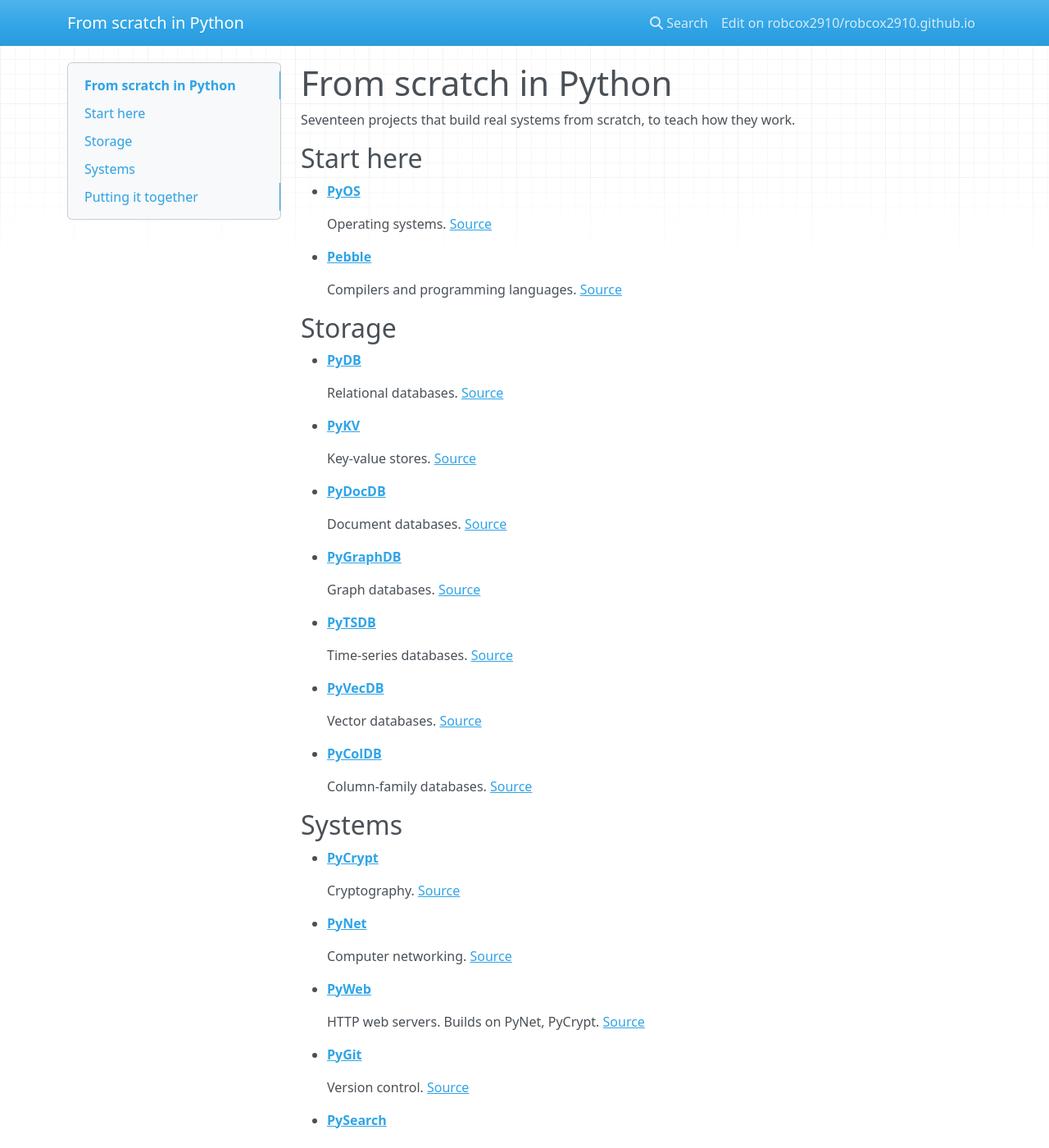
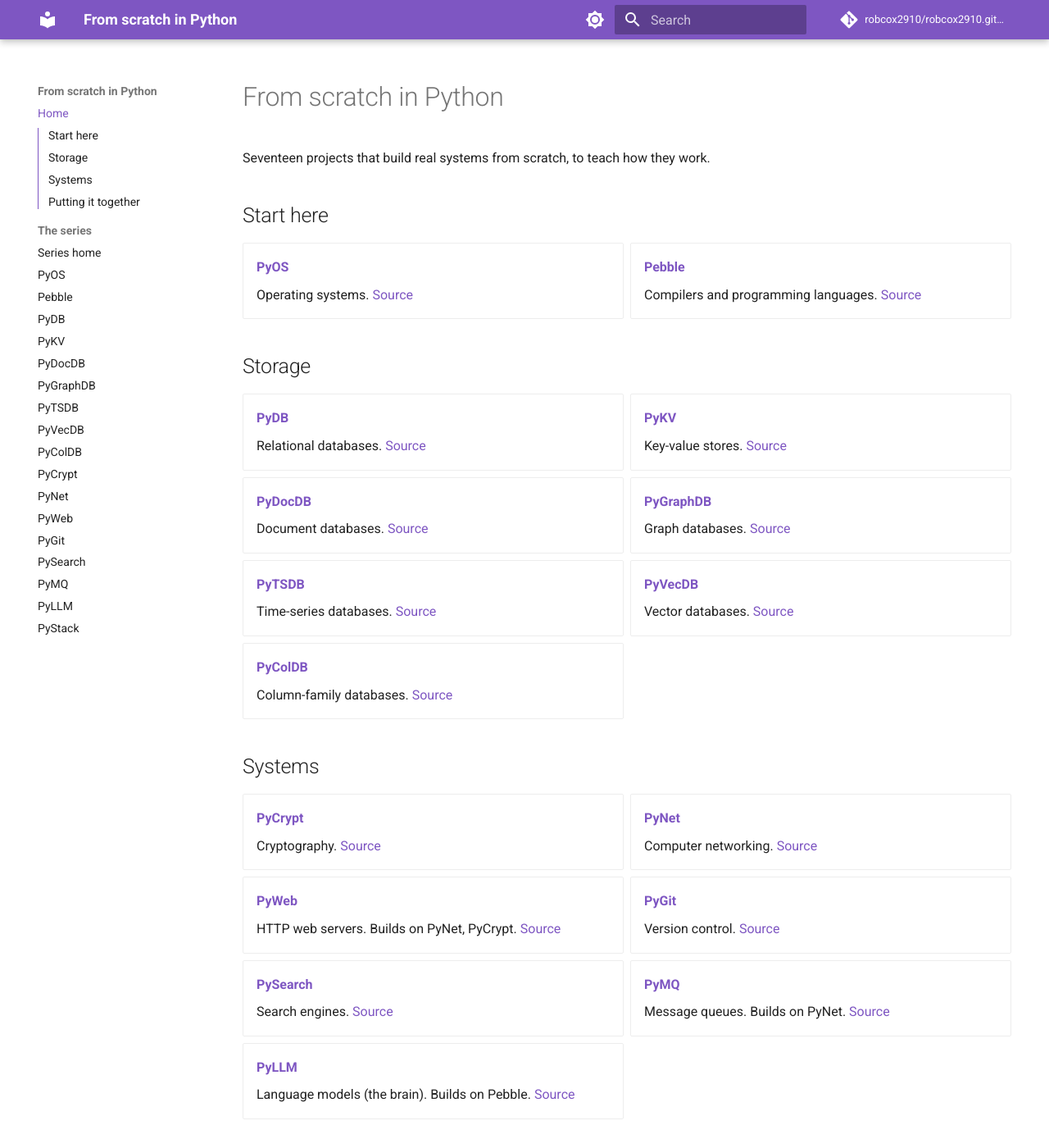
Before and after one commit to robcox2910/robcox2910.github.io, an MkDocs documentation site: the page built from docs/index.md, in a window 1280 px wide and 1400 px high. Shown: the whole window at 82% size. Built offline with MkDocs 1.6.1 and Material for MkDocs 9.7.7, drawn with Linux system fonts in a browser that asks for light colours; nearby versions of some CDN libraries; comment, search, counter and statistics services are not loaded; some of the changed text lies outside the part shown.

Commit message:
chore: sync the series home to the standard
Co-Authored-By: Claude Opus 5.5 <noreply@anthropic.com>

```diff
--- a/mkdocs.yml
+++ b/mkdocs.yml
@@ -4,6 +4,27 @@ repo_url: https://github.com/robcox2910/robcox2910.github.io
 repo_name: robcox2910/robcox2910.github.io
 
 # theme:start
+theme:
+  name: material
+  palette:
+    - scheme: default
+      primary: deep-purple
+      accent: amber
+      toggle:
+        icon: material/brightness-7
+        name: Switch to dark mode
+    - scheme: slate
+      primary: deep-purple
+      accent: amber
+      toggle:
+        icon: material/brightness-4
+        name: Switch to light mode
+  features:
+    - content.code.copy
+    - navigation.sections
+    - navigation.expand
+    - toc.integrate
+    - search.highlight
 # theme:end
 
 exclude_docs: |
@@ -20,4 +41,23 @@ markdown_extensions:
 nav:
   - Home: index.md
   # series-nav:start
+  - The series:
+      - Series home: https://robcox2910.github.io/
+      - PyOS: https://robcox2910.github.io/py-os/
+      - Pebble: https://robcox2910.github.io/pebble-lang/
+      - PyDB: https://robcox2910.github.io/pydb/
+      - PyKV: https://robcox2910.github.io/pykv/
+      - PyDocDB: https://robcox2910.github.io/pydoc-db/
+      - PyGraphDB: https://robcox2910.github.io/pygraphdb/
+      - PyTSDB: https://robcox2910.github.io/pytsdb/
+      - PyVecDB: https://robcox2910.github.io/pyvecdb/
+      - PyColDB: https://robcox2910.github.io/pycoldb/
+      - PyCrypt: https://robcox2910.github.io/pycrypt/
+      - PyNet: https://robcox2910.github.io/pynet/
+      - PyWeb: https://robcox2910.github.io/pyweb/
+      - PyGit: https://robcox2910.github.io/pygit/
+      - PySearch: https://robcox2910.github.io/pysearch/
+      - PyMQ: https://robcox2910.github.io/pymq/
+      - PyLLM: https://robcox2910.github.io/pyllm/
+      - PyStack: https://robcox2910.github.io/pystack/
   # series-nav:end
```
Also changed, not shown: .pre-commit-config.yaml (+10 -9 lines), CLAUDE.md (+40 -8 lines), README.md (+32 -0 lines), pyproject.toml (+37 -4 lines).
